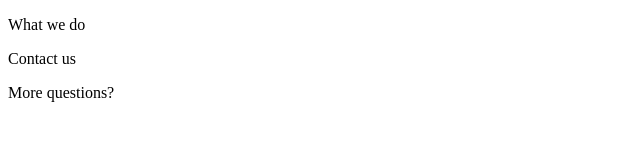
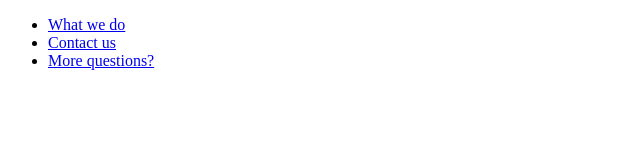
Before and after one commit to rebekkals/ADSE3200, a plain HTML site: page index.html in a window 1280 px wide. Shown: the whole page, without its empty margins (0-640 px from the left). Drawn offline with Linux system fonts and the light colour scheme; files that its build step writes are made by us from their sources; a web font is replaced by a local one.

Commit message:
skrift og nav

```diff
--- a/css/styles.css
+++ /dev/null
@@ -1,11 +0,0 @@
-@font-face {
-  font-family: myFont;
-  src: url(ModernSans-Light.otf);
-}
-* {
-  font-family: myFont;
-}
-.navp {
-  font-family: myFont;
-  align-items: center;
-}
--- a/index.html
+++ b/index.html
@@ -3,14 +3,30 @@
   <head>
     <meta charset="UTF-8" />
     <link rel="stylesheet" href="styles.css" />
+    <link rel="preconnect" href="https://fonts.googleapis.com" />
+    <link rel="preconnect" href="https://fonts.gstatic.com" crossorigin />
+    <link
+      href="https://fonts.googleapis.com/css2?family=Raleway:wght@300&display=swap"
+      rel="stylesheet"
+    />
   </head>
   <body>
-    <div id="header" class="nav">
-      <p class="navp">What we do</p>
-      <p class="navp">Contact us</p>
-      <p class="navp">More questions?</p>
+    <div class="nav">
+      <ul class="meny">
+        <li>
+          <a type="button" href="#what-we-do" class="button">What we do</a>
+        </li>
+        <li>
+          <a type="button" href="#contact-us" class="button">Contact us</a>
+        </li>
+        <li>
+          <a type="button" href="#more-questions" class="button"
+            >More questions?</a
+          >
+        </li>
+      </ul>
     </div>
-    <div id="main" class="main">
+    <div class="main">
       <div id="infodel" class="infodel">
         <div id="info1" class="info1"></div>
         <div id="info2" class="info2"></div>
--- /dev/null
+++ b/styles.css
@@ -0,0 +1,10 @@
+.nav {
+  width: 100%;
+  align-items: center;
+}
+.navp {
+  font-family: Arial, Helvetica, sans-serif;
+  margin: auto;
+  text-align: center;
+  align-items: center;
+}
```
